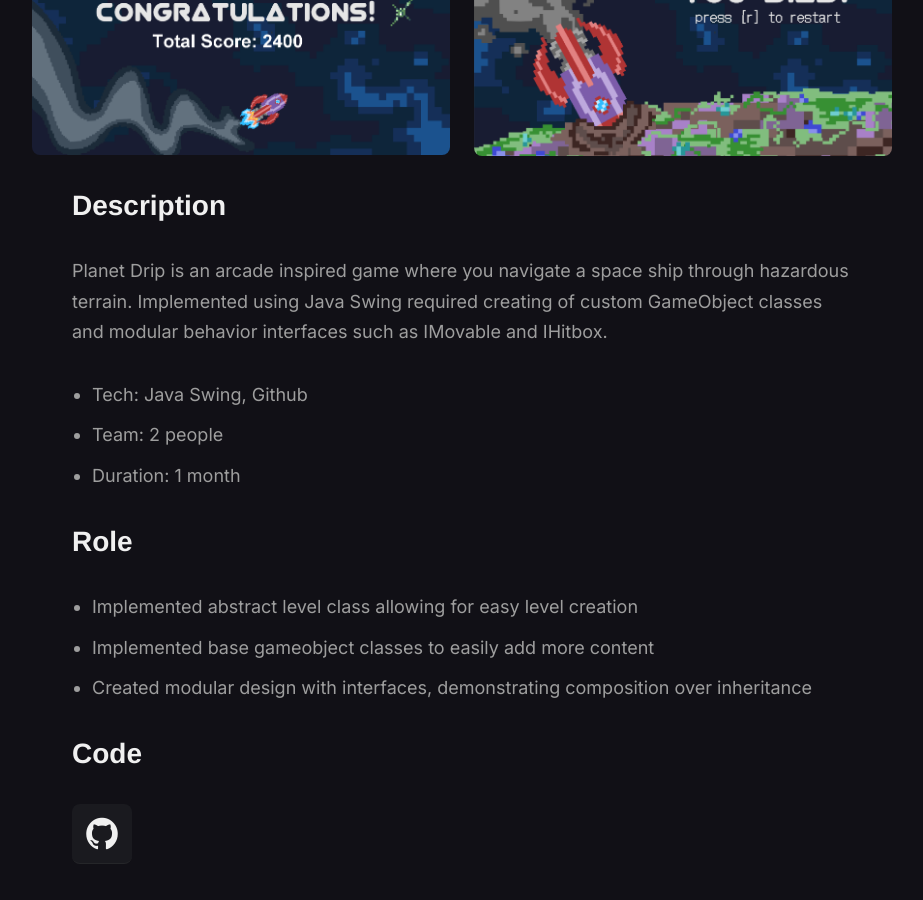
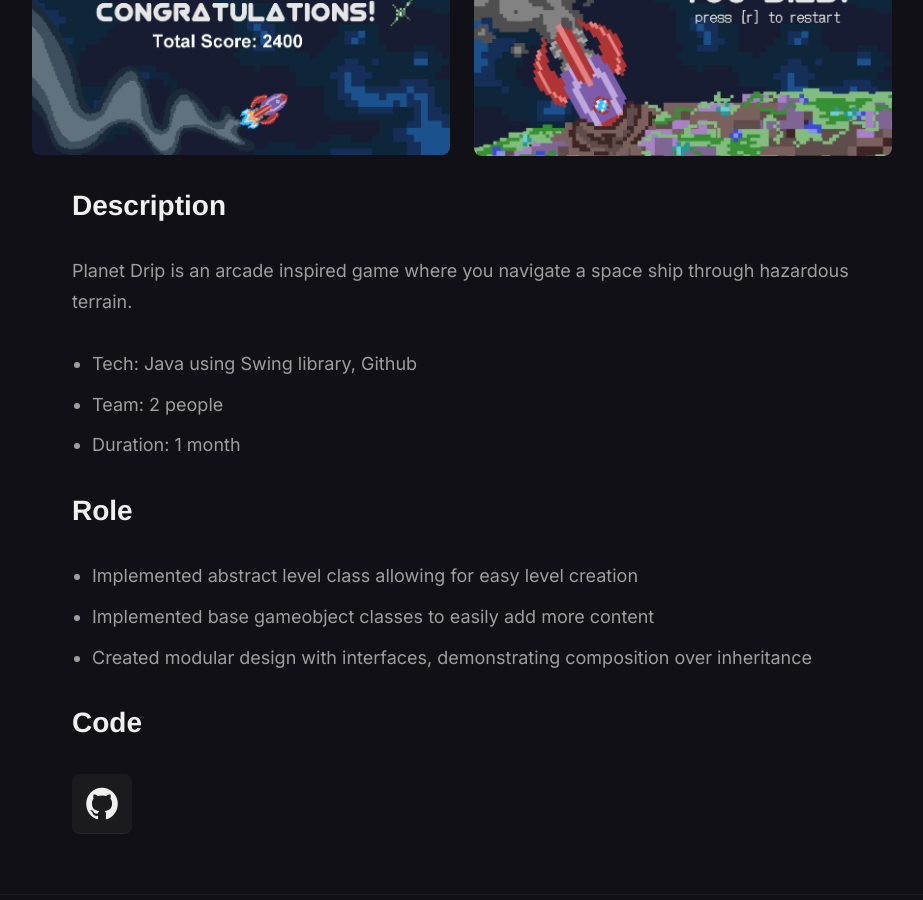
Before and after one commit to YAGOTAGO/yagotago.github.io, a Jekyll site: the page built from _projects/Panet-Drip.md, in a window 1280 px wide and 900 px high, scrolled down 1360 px. Shown: the whole window, without its empty margins (178-1101 px from the left). Built offline with Jekyll 4.4.1, drawn with Linux system fonts in a browser that asks for light colours; nearby versions of some CDN libraries; some web fonts are replaced.

Commit message:
Updated Descriptions

```diff
--- a/_projects/Panet-Drip.md
+++ b/_projects/Panet-Drip.md
@@ -16,9 +16,9 @@ image: '/images/planet-drip/planet-drip-intro.png'
 
 ## Description
 
-Planet Drip is an arcade inspired game where you navigate a space ship through hazardous terrain. Implemented using Java Swing required creating of custom GameObject classes and modular behavior interfaces such as IMovable and IHitbox.
+Planet Drip is an arcade inspired game where you navigate a space ship through hazardous terrain.
 
-* Tech: Java Swing, Github
+* Tech: Java using Swing library, Github
 * Team: 2 people
 * Duration: 1 month
 
```
Also changed, not shown: _projects/2-Tris.md (+2 -2 lines).
